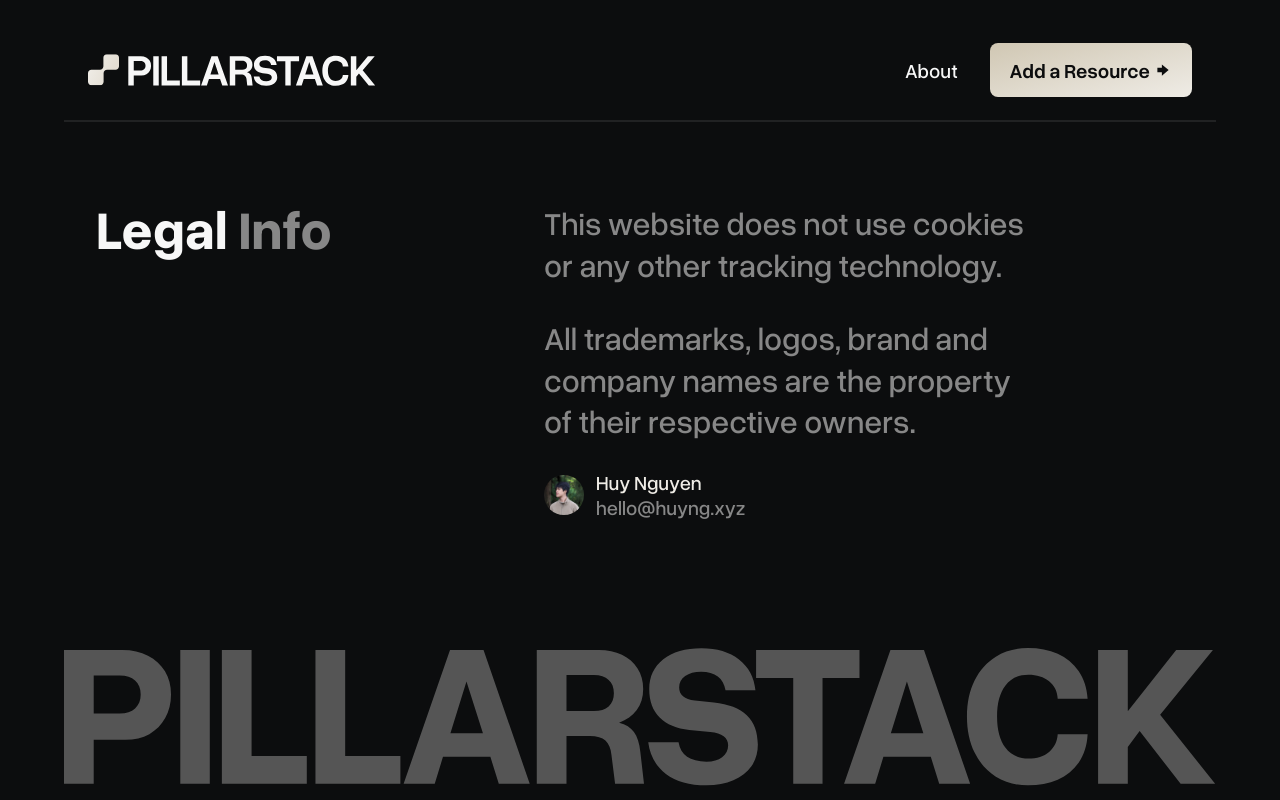
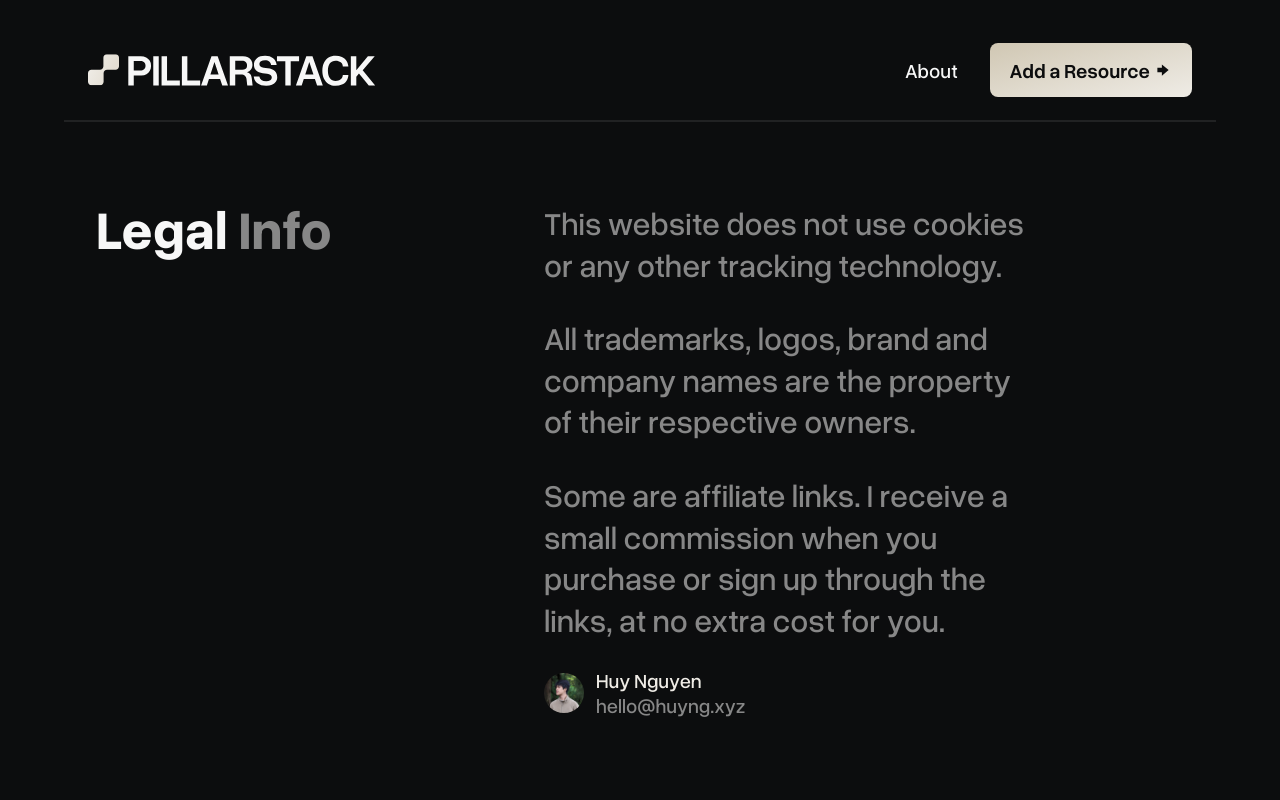
Before and after one commit to by-huy/Pillarstack, a Next.js app: page /legal in a window 1280 px wide. Shown: the top 800 px of the page. Built offline with nearby package versions, Linux system fonts and the light colour scheme.

Commit message:
legal affiliates

```diff
--- a/src/app/legal/page.jsx
+++ b/src/app/legal/page.jsx
@@ -37,6 +37,10 @@
             All trademarks, logos, brand and company names are the property of
             their respective owners.
           </span>
+
+          <span>
+           Some are affiliate links. I receive a small commission when you purchase or sign up through the links, at no extra cost for you.
+          </span>
         </p>
         <div className="flex items-center gap-x-3">
           <div className="w-10 h-10 rounded-full overflow-hidden">
```
